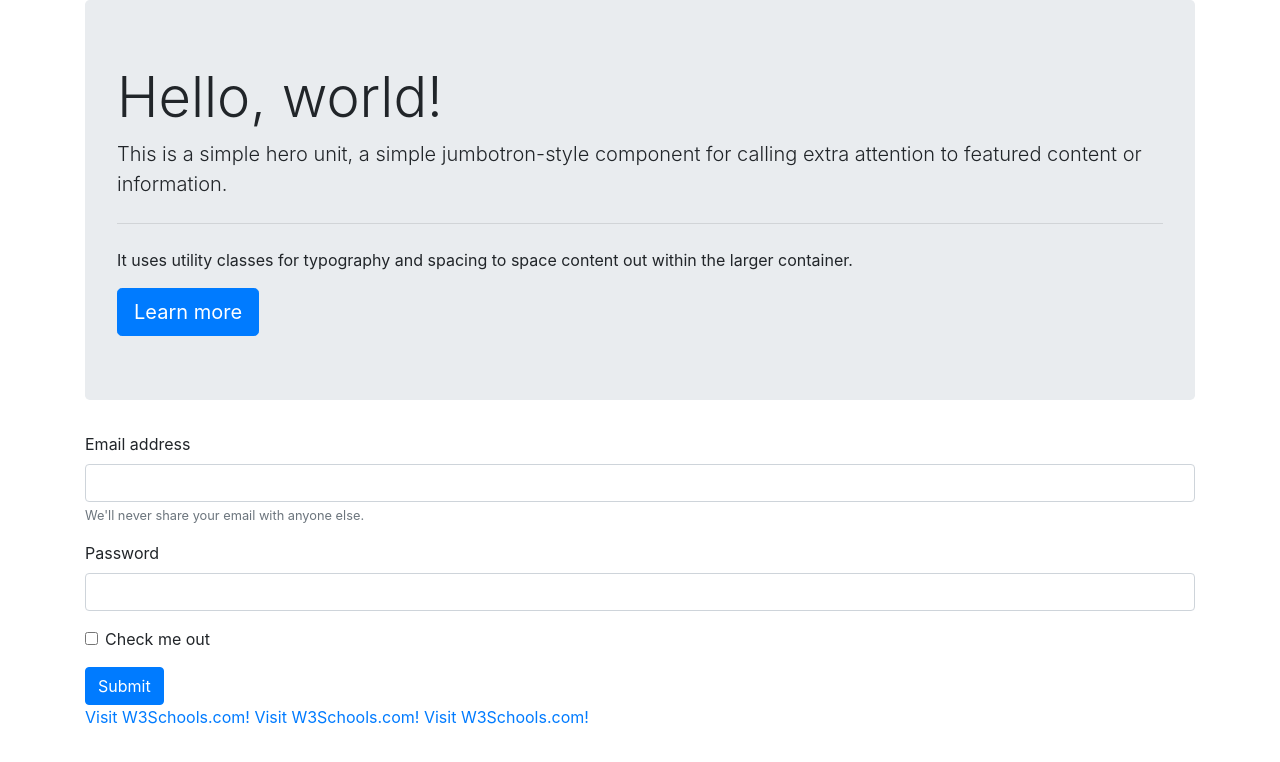
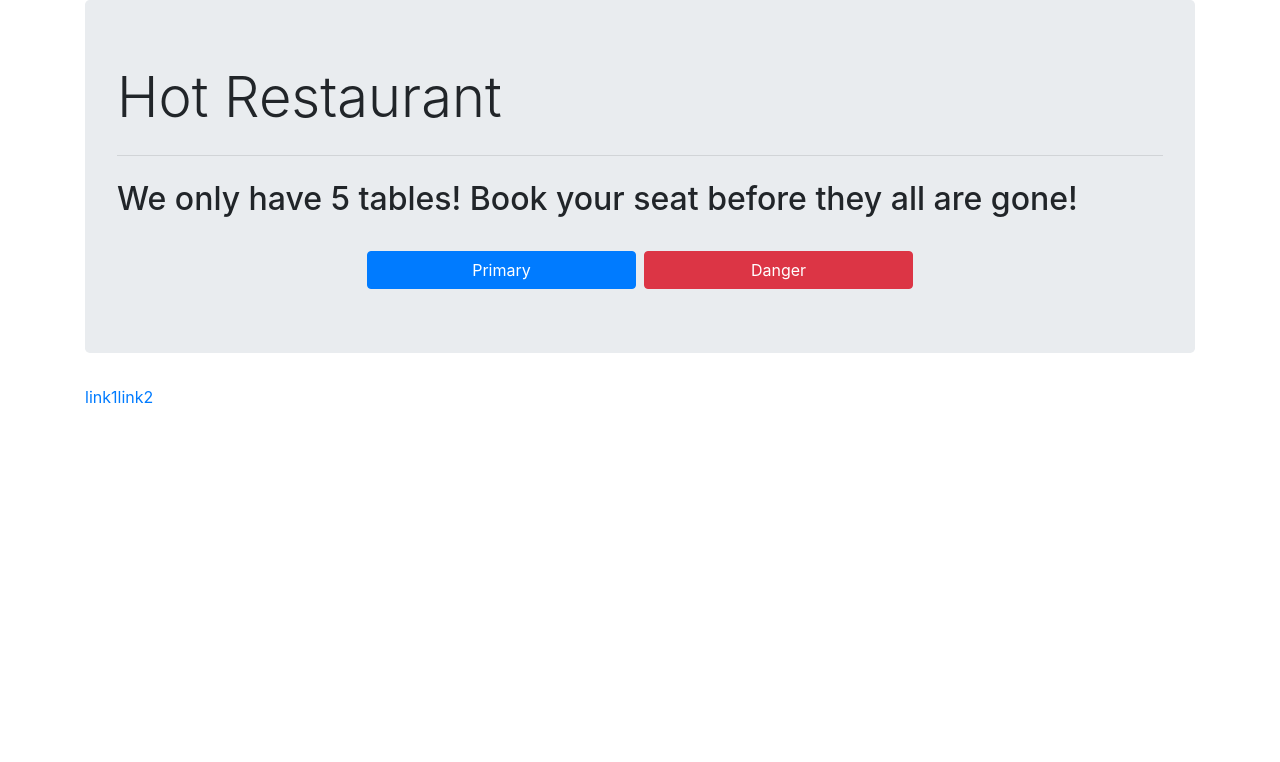
Before and after one commit to gkdv/hot-restaurant, a plain HTML site: page index.html in a window 1280 px wide. Drawn offline with nearby package versions, Linux system fonts and the light colour scheme.

Commit message:
created new html files for server functionallity

```diff
--- a/index.html
+++ b/index.html
@@ -13,17 +13,23 @@
 <body>
     <div class="container">
         <div class="jumbotron">
-            <h1 class="display-4">Hello, world!</h1>
-            <p class="lead">This is a simple hero unit, a simple jumbotron-style component for calling extra attention
-                to
-                featured content or information.</p>
+            <h1 class="display-4  justify-content-center">Hot Restaurant</h1>
             <hr class="my-4">
-            <p>It uses utility classes for typography and spacing to space content out within the larger container.</p>
-            <a class="btn btn-primary btn-lg" href="#" role="button">Learn more</a>
+            <h2 class = "justify-content-center">
+                We only have 5 tables! Book your seat before they all are gone!
+            </h2>
+            <br>
+            <div class="row justify-content-center">
+                <button type="button" class="btn btn-primary col-3 ml-1 mr-1">Primary</button>
+                <button type="button" class="btn btn-danger col-3 ml-1 mr-1">Danger</button>
+            </div>
         </div>
+
+<p><a href="">link1</a><a href="">link2</a></p>
+
     </div>
 
-    <div class="container">
+    <!-- <div class="container">
         <form>
             <div class="form-group">
                 <label for="exampleInputEmail1">Email address</label>
@@ -44,10 +50,10 @@
     </div>
 
     <div class="container">
-            <a href="https://www.w3schools.com">Visit W3Schools.com!</a>
-            <a href="https://www.w3schools.com">Visit W3Schools.com!</a>
-            <a href="https://www.w3schools.com">Visit W3Schools.com!</a>
-    </div>
+        <a href="https://www.w3schools.com">Visit W3Schools.com!</a>
+        <a href="https://www.w3schools.com">Visit W3Schools.com!</a>
+        <a href="https://www.w3schools.com">Visit W3Schools.com!</a>
+    </div> -->
 
 </body>
 
```
Also changed, not shown: reserve.html (added, +30 -0 lines), tables.html (added).
